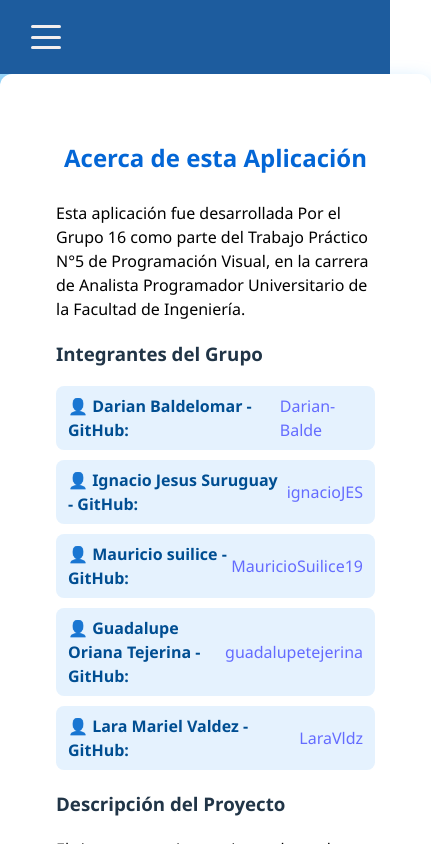
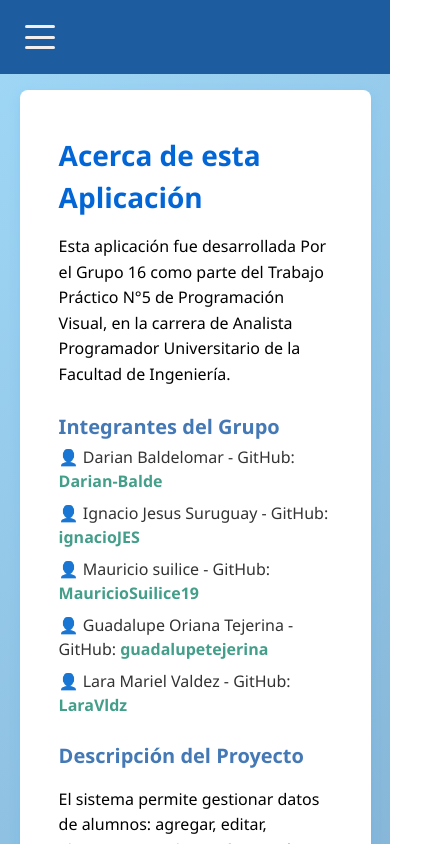
Before and after one commit to LaraVldz/pv_tp5_GRUPO16, a React (Vite) app in the folder vite-project/: page /acerca in a window 390 px wide. Shown: the top 844 px of the page, 431 px wide, since content can reach past the window. Built offline with nearby package versions, Linux system fonts and the light colour scheme.

Commit message:
Estilo y ya es responsive AcercaDe y Lista de alumnos, falta dar estilos a Agregar alumno y hacerlo responsive

```diff
--- a/vite-project/src/App.css
+++ b/vite-project/src/App.css
@@ -1,54 +1,93 @@
 body {
   margin: 0;
   font-family: 'Segoe UI', Tahoma, Geneva, Verdana, sans-serif;
-  background: linear-gradient(135deg, #a0d8f7, #3da9fc);
+  background: linear-gradient(135deg, #a0d8f7, #7eabce);
   min-height: 100vh;
 
 }
 
-/*Contenedor principal */
+/*---Contenedor principal --*/
 .app-container {
   background: white;
-  border-radius: 12px;
-  padding: 30px 40px;
-  box-shadow: 0 8px 20px rgba(61, 169, 252, 0.4);
-  width: 400px;
+  border-radius: 8px;
+  padding: 20px;
+  box-shadow: 0 4px 12px rgba(61, 169, 252, 0.2);
+  box-sizing: border-box;
+  width: 100%;
   max-width: 90vw;
+  margin: 1rem auto;
 }
 
-/* Títulos */
-h2 {
-  text-align: center;
+/* --Títulos --*/
+h2,h1 {
   color: #0366d6;
-  margin-bottom: 25px;
+  margin-bottom: 1rem;
+  margin-top: 0;
 }
 
-/* Lista de alumnos */
+/*-- Lista de alumnos --*/
 ul {
   list-style: none;
   padding: 0;
-  margin: 0 0 20px 0;
+  margin: 0 /*0 20px 0*/;
 }
 
-ul li {
+.alumno-item {
   display: flex;
   justify-content: space-between;
   align-items: center;
   background: #e5f2fe;
-  margin-bottom: 10px;
-  padding: 8px 12px;
+  margin-bottom: 1rem;
+  padding: 1rem;
   border-radius: 8px;
   color: #004e92;
   font-weight: 600;
 }
 
-/* Botones */
+/* El bloque con el texto (nombre, apellido, LU) */
+.alumno-info {
+  font-size: 1rem;
+}
+
+/* El bloque que contiene los botones */
+.alumno-actions {
+  display: flex;
+  gap: 0.5rem;
+}
+
+/*botones de .alumno-actions un mínimo de ancho:*/
+.alumno-actions button {
+  min-width: 100px;
+}
+
+
+/*-- Media Query --*/
+
+@media (max-width: 600px) {
+  .alumno-item {
+    flex-direction: column;
+    align-items: flex-start;
+  }
+
+  .alumno-actions {
+    margin-top: 0.75rem;
+    flex-direction: column;
+    gap: 0.5rem;
+    width: 100%;
+  }
+  .alumno-actions button {
+    width: 50%;
+  }
+
+  }
+
+/*-- Botones-- */
 button {
   background-color: #3da9fc;
   border: none;
   color: white;
-  padding: 6px 12px;
-  margin-left: 6px;
+  padding: 0.6rem 1.2rem;
+  margin-left: 0.5rem 0;
   border-radius: 6px;
   cursor: pointer;
   font-weight: 600;
@@ -59,7 +98,7 @@ button:hover {
   background-color: #0a75d8;
 }
 
-/* Formulario */
+/* --Formulario --*/
 .product-form {
   display: flex;
   flex-direction: column;
@@ -87,10 +126,10 @@ button:hover {
 
 /* Cuando el campo es válido (ya está lleno y correcto) */
 .product-form input:valid {
-  background-color: #cceeff; /* Celeste clarito */
+  background-color: #cceeff;
   border-color: #3da9fc;
-  color: #000000; /* Letra negra */
-  font-weight: bold; /* Negrita */
+  color: #000000;
+  font-weight: bold;
 }
 
 /* Para que siga igual cuando se autocomplete*/
@@ -110,7 +149,7 @@ input:-webkit-autofill:active {
   color: #999;
 }
 
-/* Botones del formulario */
+/* --Botones del formulario --*/
 .form-buttons {
   display: flex;
   justify-content: space-between;
@@ -128,26 +167,25 @@ p{
   color: black;
 }
 
-/* Formulario de alumnos */
-.product-form {
-  width: 100%;
-}
+/* --Formulario de alumnos --*/
 
 .product-form .form-field {
   display: flex;
   flex-direction: column;
-  margin-bottom: 16px;
+  margin-bottom: 1rem;
 }
 
 .product-form .form-field label {
-  margin-bottom: 4px;
-}
+  margin-bottom: 0.5rem;
+  font-weight: bold;
+  color: #333;}
 
 .product-form .form-field input {
-  padding: 10px;
+  padding: 0.75rem 1rem;
   border: 1px solid #ccc;
-  border-radius: 4px;
+  border-radius: 6px;
   background-color: #f7f7f7;
+  font-size:1rem;
   transition: background-color 0.2s, border-color 0.2s;
 }
 
@@ -158,11 +196,11 @@ p{
   outline: none;
 }
 
-/* Botones dentro del formulario */
+/* --Botones dentro del formulario --*/
 .product-form .form-buttons {
   display: flex;
-  gap: 12px;
-  margin-top: 24px;
+  gap: 1rem;
+  margin-top: 1.5rem;
 }
 
 .product-form .form-buttons button {
@@ -179,31 +217,28 @@ p{
   background: #555;
 }
 
-.product-form .form-field label {
-  color: #333;            /* o “black” si lo prefieres */
-  margin-bottom: 4px;     /* separa el texto del input */
-  font-weight: bold;      /* opcional: para destacarlos */
-}
-
-/* Mensaje de éxito en la lista */
+/*-- Mensaje de éxito en la lista --*/
 .success-message {
   background-color: #d4edda;
   color: #155724;
   border: 1px solid #c3e6cb;
-  padding: 12px;
-  border-radius: 4px;
-  margin-bottom: 16px;
+  padding: 1rem;
+  border-radius: 6px;
+  margin-bottom: 1rem;
   position: relative;
 }
 
 .success-message .close-message {
   position: absolute;
-  top: 6px;
-  right: 8px;
+  top: 8px;
+  right: 12px;
   background: transparent;
   border: none;
-  font-size: 18px;
+  font-size: 1.2rem;
   line-height: 1;
   cursor: pointer;
   color: #155724;
 }
+
+
+/*--FIN CSS--*/
--- /dev/null
+++ b/vite-project/src/components/AcercaDe.css
@@ -0,0 +1,62 @@
+/*  Contenedor principal*/
+.acerca-container {
+  padding: 1.5rem;
+  max-width: 90vw;
+  margin: 1rem auto;
+}
+
+/* 2) Titula principal */
+.acerca-container h2 {
+  color: #0366d6;
+  margin-top: 0;
+  font-size: 1.75rem;
+}
+
+.acerca-container h3 {
+  color: #4479b6;
+  margin-top: 1.5rem;
+  margin-bottom: 0.2rem;
+  font-size: 1.25rem;
+}
+
+.acerca-container p {
+  color: #000000;
+  line-height: 1.6;
+  margin-bottom: 1rem;
+  font-size: 1rem;
+}
+
+/* Listas de integrantes y tecnologías */
+.integrantes-lista,
+.tecnologias-lista {
+  list-style: none;
+  padding: 0;
+  margin: 0 0 1rem 0;
+}
+
+.integrantes-lista li,
+.tecnologias-lista li {
+  color: #333;
+  margin-bottom: 0.5rem;
+  font-size: 1rem;
+}
+
+/* enlaces de GitHub */
+.integrantes-lista a {
+  color: #439e8a;
+  text-decoration: none;
+  font-weight: bold;
+}
+
+.integrantes-lista a:hover {
+  text-decoration: underline;
+}
+
+/* media Query*/
+@media (max-width: 400px) {
+  .acerca-container {
+    padding: 1rem;
+    margin: 0.5rem 1%;
+    font-size: 0.95rem;
+  }
+}
--- a/vite-project/src/components/AcercaDe.jsx
+++ b/vite-project/src/components/AcercaDe.jsx
@@ -1,6 +1,9 @@
+import React from "react";
+import "./AcercaDe.css";
+
 const AcercaDe = () => {
   return (
-    <div style={{ padding: '1rem' }}>
+    <div className="acerca-container">
       <h2>Acerca de esta Aplicación</h2>
       <p>
         Esta aplicación fue desarrollada Por el Grupo 16 como parte del Trabajo Práctico N°5 de Programación Visual,
@@ -8,7 +11,7 @@ const AcercaDe = () => {
       </p>
 
       <h3>Integrantes del Grupo</h3>
-      <ul>
+      <ul className="integrantes-lista">
         <li>👤 Darian Baldelomar - GitHub: <a href="https://github.com/Darian-Balde" target="_blank">Darian-Balde</a></li>
         <li>👤 Ignacio Jesus Suruguay - GitHub: <a href="https://github.com/ignacioJES" target="_blank">ignacioJES</a></li>
         <li>👤 Mauricio suilice - GitHub: <a href="https://github.com/MauricioSuilice19" target="_blank">MauricioSuilice19</a></li>
@@ -24,7 +27,7 @@ const AcercaDe = () => {
       </p>
 
       <h3>Tecnologías Utilizadas</h3>
-      <ul>
+      <ul className="tecnologias-lista">
         <li>React</li>
         <li>Vite</li>
         <li>React Router DOM</li>
--- a/vite-project/src/components/AlumnList.jsx
+++ b/vite-project/src/components/AlumnList.jsx
@@ -28,7 +28,7 @@ export default function AlumnList({
       {alumnos.length === 0 ? (
         <p>No hay alumnos ingresados.</p>
       ) : (
-        /* Si hay alumnos, muestro la lista */
+        /* 3) Si hay alumnos, muestro la lista */
         <ul>
           {alumnos.map(a => (
             <li key={a.libreta} className="alumno-item">
```
